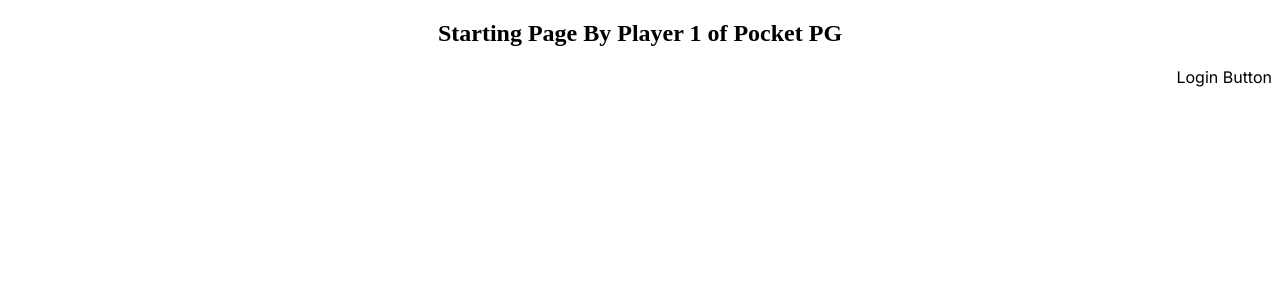
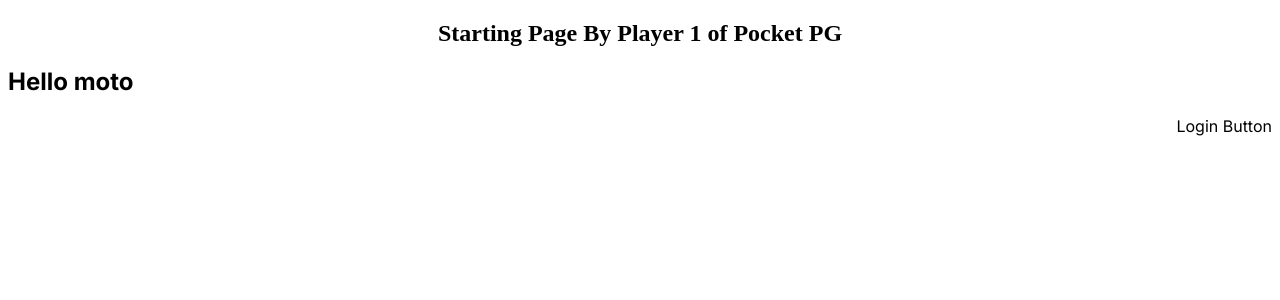
Before and after one commit to Fernandes7/Next-J-S, a Next.js app: page / in a window 1280 px wide. Shown: the top 300 px of the page. Built offline with nearby package versions, Linux system fonts and the light colour scheme.

Commit message:
new line in player1 added

```diff
--- a/src/app/page.tsx
+++ b/src/app/page.tsx
@@ -4,6 +4,7 @@ export default function Home() {
   return (
     <main>
       <h2 className={styles.startingh2}>Starting Page By Player 1 of Pocket PG </h2>
+      <h2>Hello moto</h2>
       <Homelogin />
     </main>
   )
```
